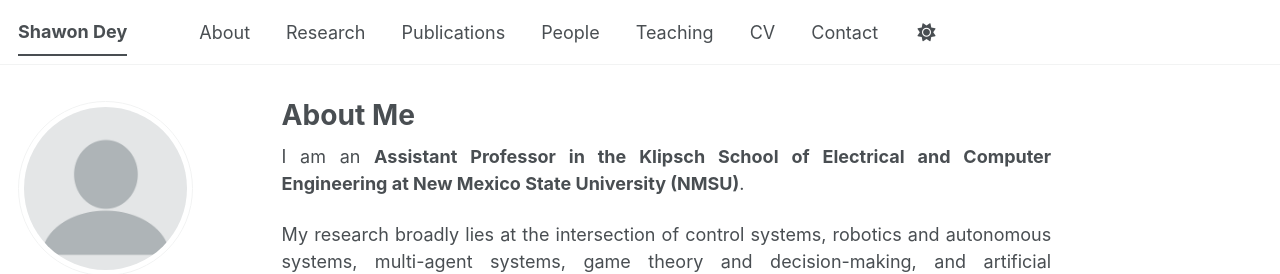
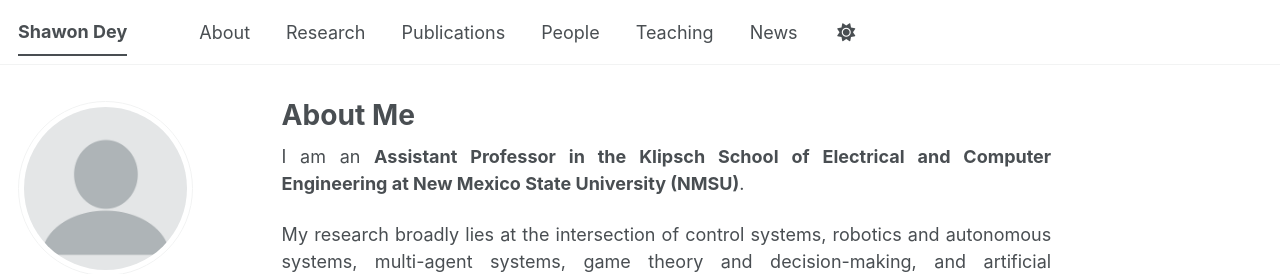
Before and after one commit to shawondey/shawondey.github.io, a Jekyll site: the page built from _pages/about.md, in a window 1280 px wide. Shown: the top 274 px of the page. Built offline with Jekyll 4.4.1, drawn with Linux system fonts in a browser that asks for light colours; a style sheet for code colours, icons or effects is not loaded.

Commit message:
Update navigation.yml

```diff
--- a/_data/navigation.yml
+++ b/_data/navigation.yml
@@ -14,8 +14,5 @@ main:
   - title: "Teaching"
     url: /teaching/
 
-  - title: "CV"
-    url: /cv/
-
-  - title: "Contact"
-    url: /contact/
+  - title: "News"
+    url: /news/
```
